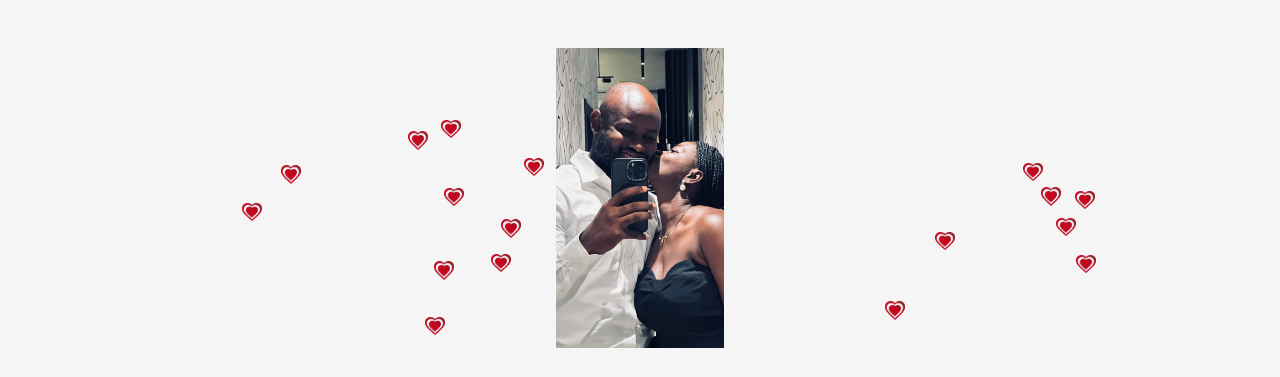
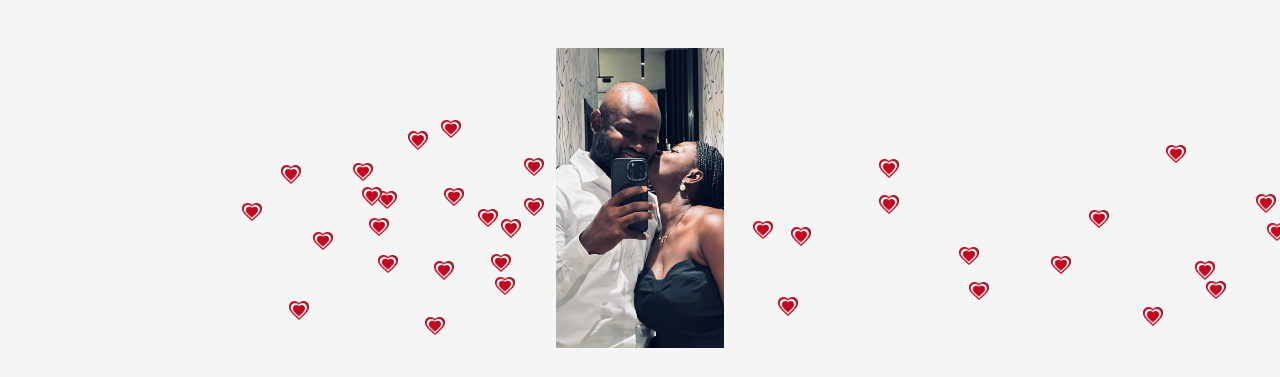
Before and after one commit to LebeneSleem/be_my_val, a plain HTML site: page index.html in a window 1280 px wide. Shown: the top 377 px of the page. Drawn offline with Linux system fonts and the light colour scheme.

Commit message:
Update index.html

```diff
--- a/index.html
+++ b/index.html
@@ -154,7 +154,7 @@
       const mainImageY = mainImage.offsetTop;
 
       // Left hearts
-      for (let i = 0; i < 10; i++) {
+      for (let i = 0; i < 20; i++) {
         const leftHeart = document.createElement("img");
         leftHeart.src = "images/heart.jpg"; // Path to your heart-shaped image
         leftHeart.className = "heart";
@@ -166,7 +166,7 @@
       }
 
       // Right hearts
-      for (let i = 0; i < 10; i++) {
+      for (let i = 0; i < 20; i++) {
         const rightHeart = document.createElement("img");
         rightHeart.src = "images/heart.jpg"; // Path to your heart-shaped image
         rightHeart.className = "heart";
```
